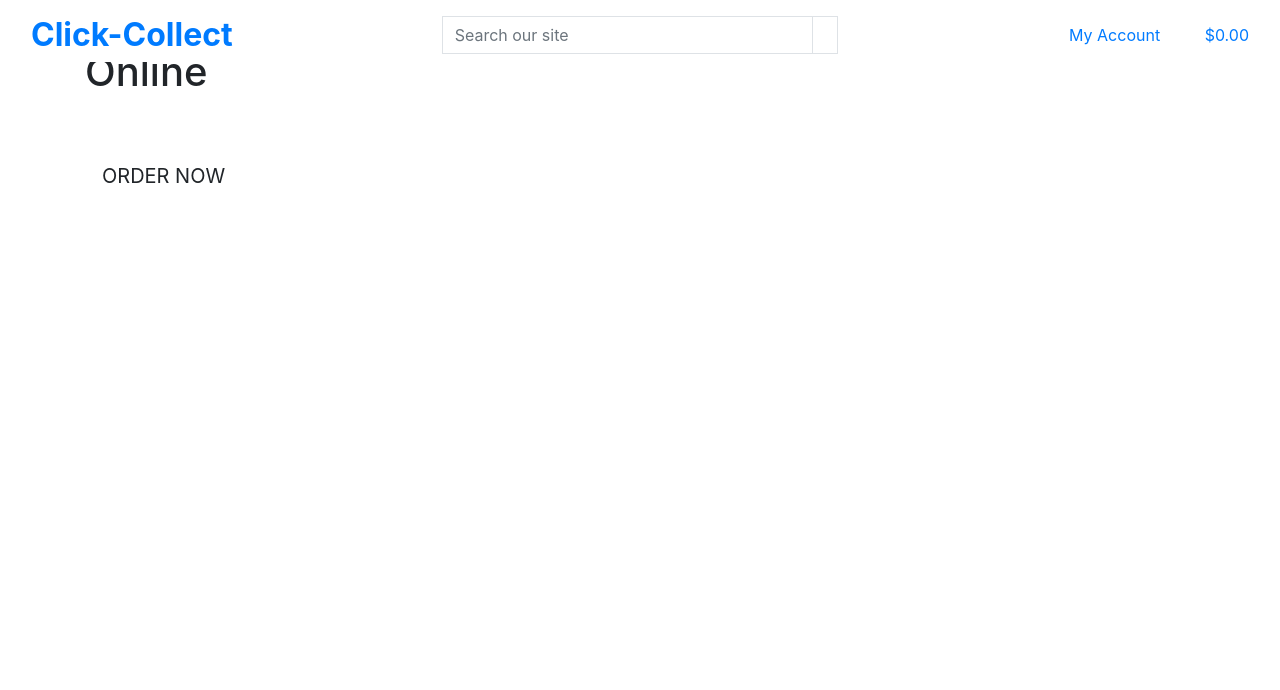
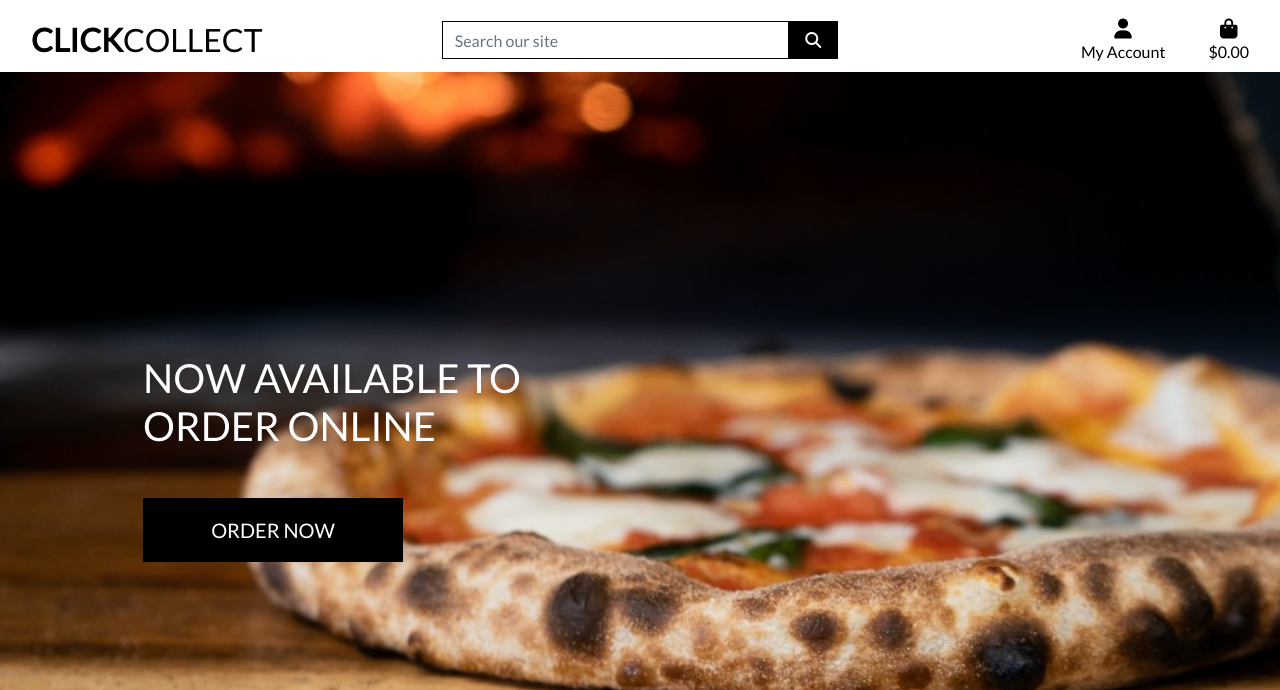
Before and after one commit to janet-dev/ci-milestone-project-4, a Django app: page / in a window 1280 px wide. Shown: the top 690 px of the page. Run offline with Django 3.2, Linux system fonts and the light colour scheme; some libraries are stand-ins or nearby versions.

Commit message:
completed home page header and css

```diff
--- a/click_collect/settings.py
+++ b/click_collect/settings.py
@@ -152,6 +152,10 @@ USE_TZ = True
 # https://docs.djangoproject.com/en/3.2/howto/static-files/
 
 STATIC_URL = '/static/'
+STATICFILES_DIRS = (os.path.join(BASE_DIR, 'static'),)
+
+MEDIA_URL = '/media/'
+MEDIA_ROOT = os.path.join(BASE_DIR, 'media')
 
 # Default primary key field type
 # https://docs.djangoproject.com/en/3.2/ref/settings/#default-auto-field
--- a/click_collect/urls.py
+++ b/click_collect/urls.py
@@ -15,9 +15,11 @@ Including another URLconf
 """
 from django.contrib import admin
 from django.urls import path, include
+from django.conf import settings
+from django.conf.urls.static import static
 
 urlpatterns = [
     path('admin/', admin.site.urls),
     path('accounts/', include('allauth.urls')),
     path('', include('home.urls')),
-]
+] + static(settings.MEDIA_URL, document_root=settings.MEDIA_ROOT)
--- a/home/templates/home/index.html
+++ b/home/templates/home/index.html
@@ -13,7 +13,7 @@
     <div class="container h-100">
         <div class="row h-100">
             <div class="col-7 col-md-6 my-auto">
-                <h1 class="display4 logo-font text-black">
+                <h1 class="display4 logo-font text-white">
                     Now Available To Order Online
                 </h1>
                 <div class="my-5">
--- a/static/css/base.css
+++ b/static/css/base.css
@@ -57,6 +57,10 @@ body {
     color: #000 !important;
 }
 
+.text-white {
+    color: #fff !important;
+}
+
 .border-black {
     border: 1px solid black !important;
 }
--- a/templates/base.html
+++ b/templates/base.html
@@ -14,12 +14,15 @@
 
         {% block corecss %}
             <link rel="stylesheet" href="https://cdn.jsdelivr.net/npm/bootstrap@4.6.2/dist/css/bootstrap.min.css" integrity="sha384-xOolHFLEh07PJGoPkLv1IbcEPTNtaed2xpHsD9ESMhqIYd0nLMwNLD69Npy4HI+N" crossorigin="anonymous">
-        {% endblock %}
+            <link rel="stylesheet" href="https://fonts.googleapis.com/css?family=Lato&display=swap">
+            <link rel="stylesheet" href="{% static 'css/base.css' %}">
+            {% endblock %}
 
         {% block extracss %}
         {% endblock %}
 
         {% block corejs %}
+            <script src="https://kit.fontawesome.com/7c6e646adf.js" crossorigin="anonymous"></script>
             <script src="https://cdn.jsdelivr.net/npm/jquery@3.5.1/dist/jquery.min.js" integrity="sha256-9/aliU8dGd2tb6OSsuzixeV4y/faTqgFtohetphbbj0=" crossorigin="anonymous"></script>
             <script src="https://cdn.jsdelivr.net/npm/popper.js@1.16.1/dist/umd/popper.min.js" integrity="sha384-9/reFTGAW83EW2RDu2S0VKaIzap3H66lZH81PoYlFhbGU+6BZp6G7niu735Sk7lN" crossorigin="anonymous"></script>
             <script src="https://cdn.jsdelivr.net/npm/bootstrap@4.6.2/dist/js/bootstrap.min.js" integrity="sha384-+sLIOodYLS7CIrQpBjl+C7nPvqq+FbNUBDunl/OZv93DB7Ln/533i8e/mZXLi/P+" crossorigin="anonymous"></script>
@@ -37,7 +40,7 @@
                 <div class="col-12 col-lg-4 my-auto py-1 py-lg-0 text-center text-lg-left">
                     <a href="{% url 'home' %}" class="nav-link main-logo-link">
                         <h2 class="logo-font text-black my-0">
-                            <strong>Click-Collect</strong>
+                            <strong>Click</strong>Collect
                         </h2>
                     </a>
                 </div>
```
